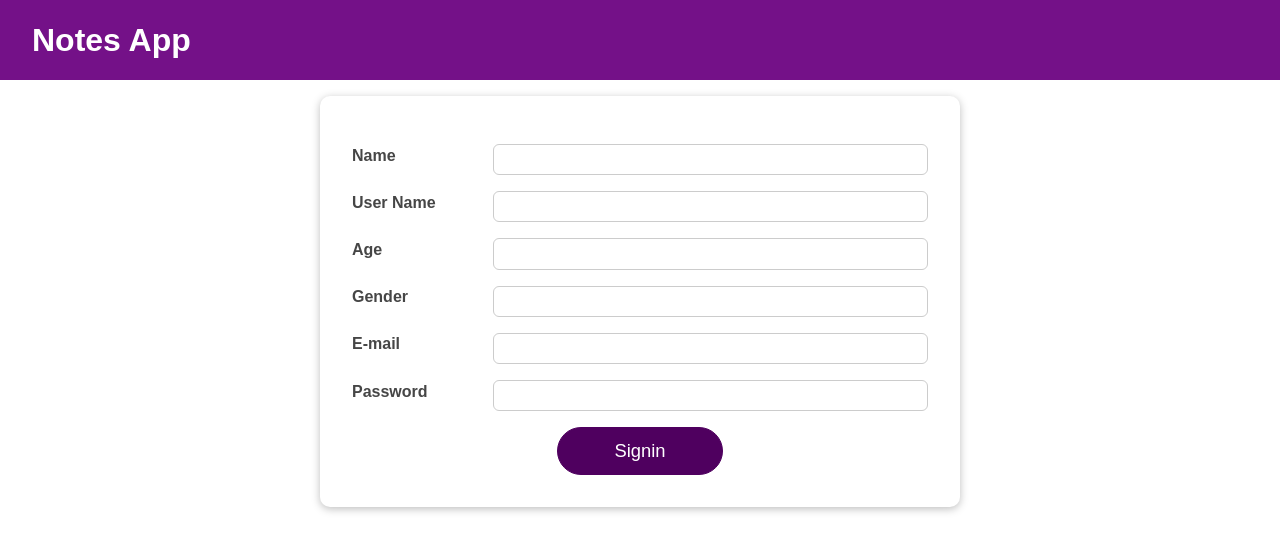
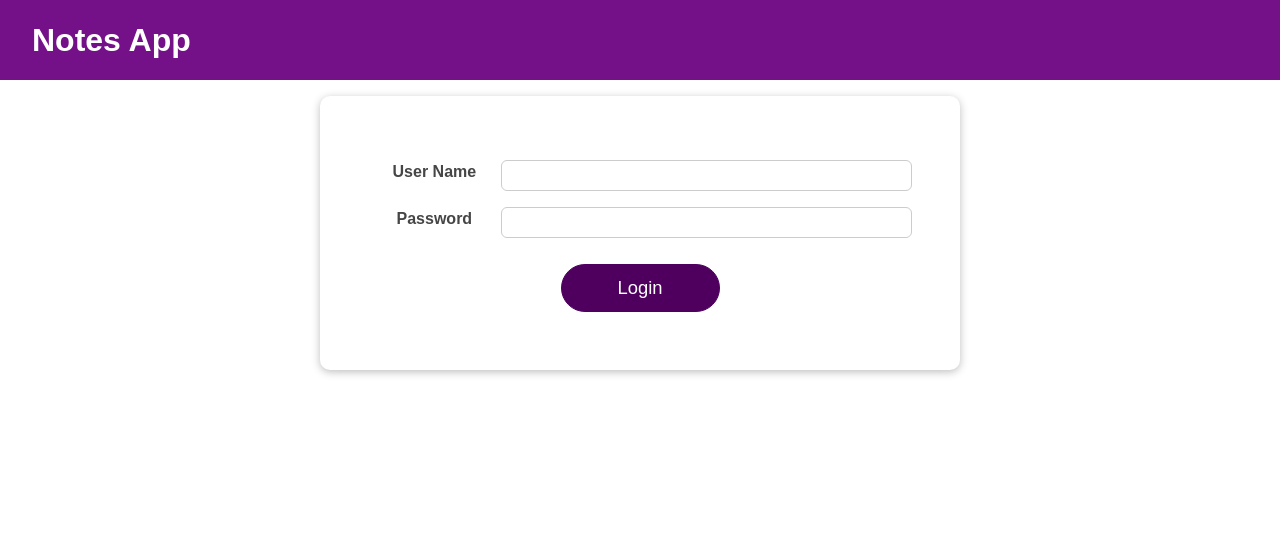
Before and after one commit to ishita-git/bootcamp, a React (Create React App) app: page /signin in a window 1280 px wide. Shown: the top 552 px of the page. Built offline with nearby package versions, Linux system fonts and the light colour scheme.

Commit message:
login page

```diff
--- a/package.json
+++ b/package.json
@@ -3,6 +3,7 @@
   "version": "0.1.0",
   "private": true,
   "dependencies": {
+    "@dsalvagni/react-profile-picture": "^1.0.1",
     "@testing-library/jest-dom": "^5.11.6",
     "@testing-library/react": "^11.2.2",
     "@testing-library/user-event": "^12.5.0",
--- a/src/App.js
+++ b/src/App.js
@@ -1,4 +1,4 @@
-import React, {useContext} from 'react';
+import React, {useContext, useState} from 'react';
 
 import Login from './components/Login/Login';
 import Home from './components/Home/Home';
@@ -8,24 +8,26 @@ import { BrowserRouter as Router, Routes, Route } from "react-router-dom";
 import Profile from './components/Profile/Profile';
 import PublicNotes from './components/PublicNotes/PublicNotes';
 import CreateNote from './components/CreateNote/CreateNote';
+import Signin from './components/Signin/Signin';
 
 function App() {
   const ctx = useContext(AuthContext);
+  const [signin , setSignin] = useState(false);
 
 
   return (
     <React.Fragment>
 
       <MainHeader  />
-      <main>
-        {!ctx.isLoggedIn && <Login />}
-        {/* {ctx.isLoggedIn && <Home />} */}
-      </main>
+      <main></main>
       <Router>
         <Routes>
           <Route exact path="/profile"element={ctx.isLoggedIn &&<Profile/>}/>
           <Route exact path="/publicnotes"element={ctx.isLoggedIn &&<PublicNotes/>}/>
           <Route exact path="/createnotes"element={ctx.isLoggedIn &&<CreateNote/>}/>
+          <Route exact path="/signin" element={ !ctx.isLoggedIn && <Signin />}/>
+          <Route exact path="/login" element={!ctx.isLoggedIn && <Login />}/>
+          <Route exact path="/" element={!ctx.isLoggedIn && <Login />}/>
         </Routes>
       </Router>
 
--- a/src/components/Login/Login.js
+++ b/src/components/Login/Login.js
@@ -32,7 +32,7 @@ const passwordReducer = (state, action) => {
   return { value: "", isValid: false };
 };
 
-const nameReducer = (state , action) =>{
+const nameReducer = (state, action) => {
   if (action.type === "USER_INPUT") {
     return { value: action.val, isValid: action.val.trim().length > 1 };
   }
@@ -40,9 +40,13 @@ const nameReducer = (state , action) =>{
     return { value: state.value, isValid: state.value.trim().length > 1 };
   }
   return { value: "", isValid: false };
-}
+};
 
 const Login = (props) => {
+
+  const {setSignin} = props;
+  console.log(props)
+  console.log(setSignin)
   // const [enteredEmail, setEnteredEmail] = useState('');
   // const [emailIsValid, setEmailIsValid] = useState();
   // const [enteredPassword, setEnteredPassword] = useState('');
@@ -59,10 +63,10 @@ const Login = (props) => {
     isValid: null,
   });
 
-  const [nameState , dispatchName] = useReducer(nameReducer, {
-     value:"",
-     isValid: null
-  })
+  const [nameState, dispatchName] = useReducer(nameReducer, {
+    value: "",
+    isValid: null,
+  });
 
   const authCtx = useContext(AuthContext);
 
@@ -75,7 +79,7 @@ const Login = (props) => {
 
   const { isValid: emailIsValid } = emailState;
   const { isValid: passwordIsValid } = passwordState;
-  const {isValid: nameIsValid} = nameState;
+  const { isValid: nameIsValid } = nameState;
 
   useEffect(() => {
     const identifier = setTimeout(() => {
@@ -89,12 +93,17 @@ const Login = (props) => {
     };
   }, [emailIsValid, passwordIsValid]);
 
-
   const fetchData = async () => {
     try {
-      let rawdata = await fetch(
-       'http://localhost:8080/api/auth/signup'
-      );
+      const formdata = new FormData();
+      formdata.append("username", nameState.value);
+      formdata.append("email", emailState.value);
+      formdata.append("password", passwordState.value);
+      let rawdata = await fetch("http://localhost:8080/api/auth/signup", {
+        method: "POST",
+        headers: {},
+        body: formdata,
+      });
       let data = await rawdata.json();
 
       console.log(data);
@@ -102,8 +111,6 @@ const Login = (props) => {
       console.log(e);
     }
   };
-
-
 
   const emailChangeHandler = (event) => {
     dispatchEmail({ type: "USER_INPUT", val: event.target.value });
@@ -117,10 +124,14 @@ const Login = (props) => {
     setFormIsValid(emailState.isValid && event.target.value.trim().length > 6);
   };
 
-  const nameChangeHandler = (event) =>{
-    dispatchName({ type: "USER_INPUT", val: event.target.value })
-    setFormIsValid(emailState.isValid && passwordState.isValid && event.target.value.trim().length > 1);
-  }
+  const nameChangeHandler = (event) => {
+    dispatchName({ type: "USER_INPUT", val: event.target.value });
+    setFormIsValid(
+      emailState.isValid &&
+        passwordState.isValid &&
+        event.target.value.trim().length > 1
+    );
+  };
 
   const validateEmailHandler = () => {
     // setEmailIsValid(emailState.isValid);
@@ -143,30 +154,35 @@ const Login = (props) => {
     fetchData();
 
     if (formIsValid) {
-      authCtx.onLogin(emailState.value, passwordState.value);
+      authCtx.onLogin(emailState.value, passwordState.value, nameState.value);
     } else if (!emailIsValid) {
       emailInputRef.current.focus();
-    } else if(!passwordIsValid) {
+    } else if (!passwordIsValid) {
       passwordInputRef.current.focus();
-
-    }
-    else{
-      nameInputRef.current.focus()
+    } else {
+      nameInputRef.current.focus();
     }
   };
+
+  const signinHandler = () =>{
+    setSignin(true)
+    console.log(props.signinclick)
+  }
 
   return (
     <>
       <Card className={classes.login}>
         <form onSubmit={submitHandler}>
-        <Input ref={nameInputRef}
+          <Input
+            ref={nameInputRef}
             id="name"
             label="Name"
             type="text"
             isValid={nameIsValid}
             value={nameState.value}
             onChange={nameChangeHandler}
-         onBlur={validateNameHandler}/>
+            onBlur={validateNameHandler}
+          />
 
           <Input
             ref={usernameInputRef}
@@ -199,16 +215,17 @@ const Login = (props) => {
           />
           <div className={classes.actions}>
             <Button type="submit" className={classes.btn}>
-            Signin
+              Signup
             </Button>
-
-
+            <br />
+          </div>
+          <div className={classes.actions}>
+            <span>
+              Already signed up?<a onClick={signinHandler} href="/signin">Login</a>
+            </span>
           </div>
         </form>
-
-
       </Card>
-
     </>
   );
 };
--- a/src/components/Login/Login.module.css
+++ b/src/components/Login/Login.module.css
@@ -48,6 +48,7 @@
   display: flex;
   flex-direction: row;
   justify-content: center;
+  padding: 10px;
 
 }
 
--- a/src/components/MainHeader/MainHeader.js
+++ b/src/components/MainHeader/MainHeader.js
@@ -6,11 +6,14 @@ import Button from '../UI/Button/Button';
 
 const MainHeader = (props) => {
   return (
+    <>
     <header className={classes['main-header']}>
       <h1>Notes App</h1>
 
       <Navigation isLoggedIn={props.isAuthenticated} onLogout={props.onLogout} />
     </header>
+
+    </>
   );
 };
 
--- a/src/components/Profile/Profile.js
+++ b/src/components/Profile/Profile.js
@@ -1,17 +1,27 @@
-import React, {useContext} from 'react';
+import React, {useContext, useRef} from 'react';
 import AuthContext from '../../store/auth-context';
 import Button from '../UI/Button/Button';
+import ProfilePicture from "@dsalvagni/react-profile-picture"
 
 import Card from '../UI/Card/Card';
 import classes from './Profile.module.css';
 
-const Profile = (props) => {
+const Profile = ({name}) => {
 
   const authCtx = useContext(AuthContext);
+  console.log(name)
 
+  const profilePictureRef = useRef();
   return (
     <Card className={classes.profile}>
       <h1>Profile</h1>
+
+      <ProfilePicture
+      ref={profilePictureRef}
+
+
+    />
+    <br/>
 
      <a href=''>Edit Profile</a>
      <div className={classes.info}>
--- /dev/null
+++ b/src/components/Signin/Signin.js
@@ -0,0 +1,126 @@
+import React, {
+  useContext,
+  useRef,
+  useReducer,
+  useState,
+  useEffect,
+} from "react";
+import AuthContext from "../../store/auth-context";
+import Button from "../UI/Button/Button";
+
+import Card from "../UI/Card/Card";
+import Input from "../UI/Input/Input";
+import classes from "./Signin.module.css";
+
+const Signin = (props) => {
+  const [formIsValid, setFormIsValid] = useState(false);
+
+  const passwordReducer = (state, action) => {
+    if (action.type === "USER_INPUT") {
+      return { value: action.val, isValid: action.val.trim().length > 6 };
+    }
+    if (action.type === "INPUT_BLUR") {
+      return { value: state.value, isValid: state.value.trim().length > 6 };
+    }
+    return { value: "", isValid: false };
+  };
+
+  const usernameReducer = (state, action) => {
+    if (action.type === "USER_INPUT") {
+      return { value: action.val, isValid: action.val.trim().length > 1 };
+    }
+    if (action.type === "INPUT_BLUR") {
+      return { value: state.value, isValid: state.value.trim().length > 1 };
+    }
+    return { value: "", isValid: false };
+  };
+
+  const [passwordState, dispatchPassword] = useReducer(passwordReducer, {
+    value: "",
+    isValid: null,
+  });
+
+  const [usernameState, dispatchUsername] = useReducer(usernameReducer, {
+    value: "",
+    isValid: null,
+  });
+
+  const usernameChangeHandler = (event) => {
+    dispatchUsername({ type: "USER_INPUT", val: event.target.value });
+    setFormIsValid(
+      passwordState.isValid && event.target.value.trim().length > 1
+    );
+  };
+
+  const passwordChangeHandler = (event) => {
+    dispatchPassword({ type: "USER_INPUT", val: event.target.value });
+    setFormIsValid(
+      usernameState.isValid && event.target.value.trim().length > 6
+    );
+  };
+
+  const usernameInputRef = useRef();
+  const passwordInputRef = useRef();
+
+  const authCtx = useContext(AuthContext);
+
+  const fetchData = async () => {
+    try {
+      const formdata = new FormData();
+      formdata.append("username", usernameState.value);
+      formdata.append("password", passwordState.value);
+
+      let rawdata = await fetch("http://localhost:8080/api/auth/signin", {
+        method: "POST",
+        headers: {},
+        body: formdata
+      });
+      let data = await rawdata.json();
+
+      console.log(data);
+    } catch (e) {
+      console.log(e);
+    }
+  };
+
+  const submitHandler = (event) => {
+    event.preventDefault();
+    fetchData();
+
+    if (formIsValid) {
+      authCtx.onLogin(passwordState.value, usernameState.value);
+    }
+  };
+
+  return (
+    <Card className={classes.home}>
+      <form onSubmit={submitHandler}>
+        <Input
+          ref={usernameInputRef}
+          id="username"
+          label="User Name"
+          type="text"
+          value={usernameState.value}
+          onChange={usernameChangeHandler}
+        />
+        <Input
+          ref={passwordInputRef}
+          id="password"
+          label="Password"
+          type="password"
+          onChange={passwordChangeHandler}
+          value={passwordState.value}
+        />
+
+        <div className={classes.actions}>
+          <Button type="submit" className={classes.btn}>
+            Login
+          </Button>
+          <br />
+        </div>
+      </form>
+    </Card>
+  );
+};
+
+export default Signin;
--- /dev/null
+++ b/src/components/Signin/Signin.module.css
@@ -0,0 +1,16 @@
+.home {
+    width: 90%;
+    max-width: 40rem;
+    padding: 3rem;
+    margin: 2rem auto;
+    text-align: center;
+  }
+
+  .actions {
+    text-align: center;
+    display: flex;
+    flex-direction: row;
+    justify-content: center;
+    padding: 10px;
+
+  }
--- a/src/store/auth-context.js
+++ b/src/store/auth-context.js
@@ -5,7 +5,9 @@ const AuthContext = React.createContext({
     onLogout : ()=>{},
     onLogin : (name,email , password)=> {
 
-    }
+
+    },
+    onSignin: (username , password) =>{}
 });
 
 export const AuthContextProvider = (props)=>{
@@ -23,12 +25,18 @@ export const AuthContextProvider = (props)=>{
         localStorage.removeItem('isLoggedIn');
         setIsLoggedIn(false);
     }
-    const loginHandler =() => {
+    const loginHandler =(email, password, name) => {
         localStorage.setItem('isLoggedIn','1');
         setIsLoggedIn(true);
+        console.log(email, name)
+    }
+    const signinHandler = (username , password) =>{
+      localStorage.setItem('isLoggedIn','1');
+        setIsLoggedIn(true);
+        console.log(username,password)
     }
     return(
-        <AuthContext.Provider value={{isLoggedIn: isLoggedIn , onLogout: logoutHandler , onLogin : loginHandler}}>
+        <AuthContext.Provider value={{isLoggedIn: isLoggedIn , onLogout: logoutHandler , onLogin : loginHandler , onSignin:signinHandler}}>
           {props.children}
         </AuthContext.Provider>
     )
```
Also changed, not shown: 1 other file (tests, documents, lock files or other folders). Lines whose indentation alone changed are shown as unchanged.
